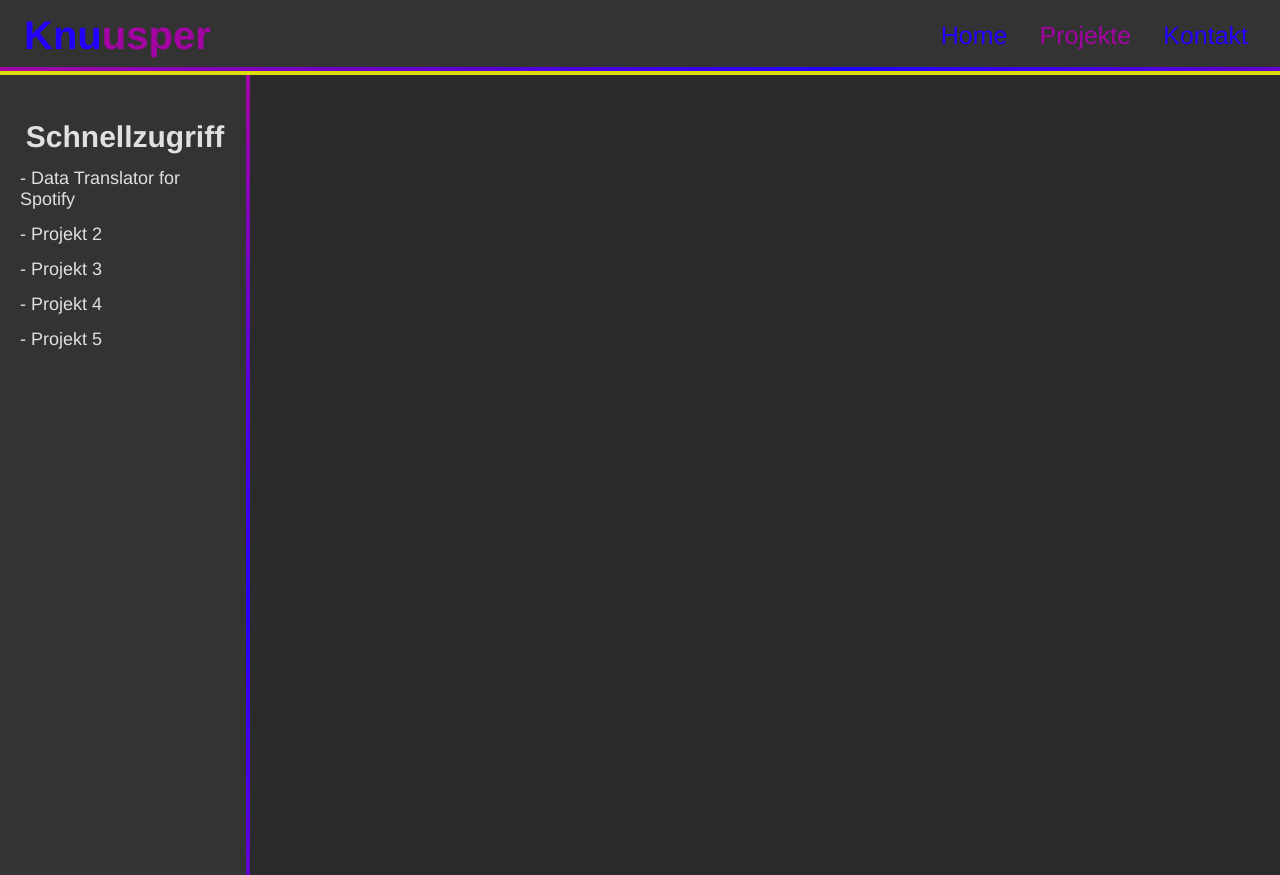
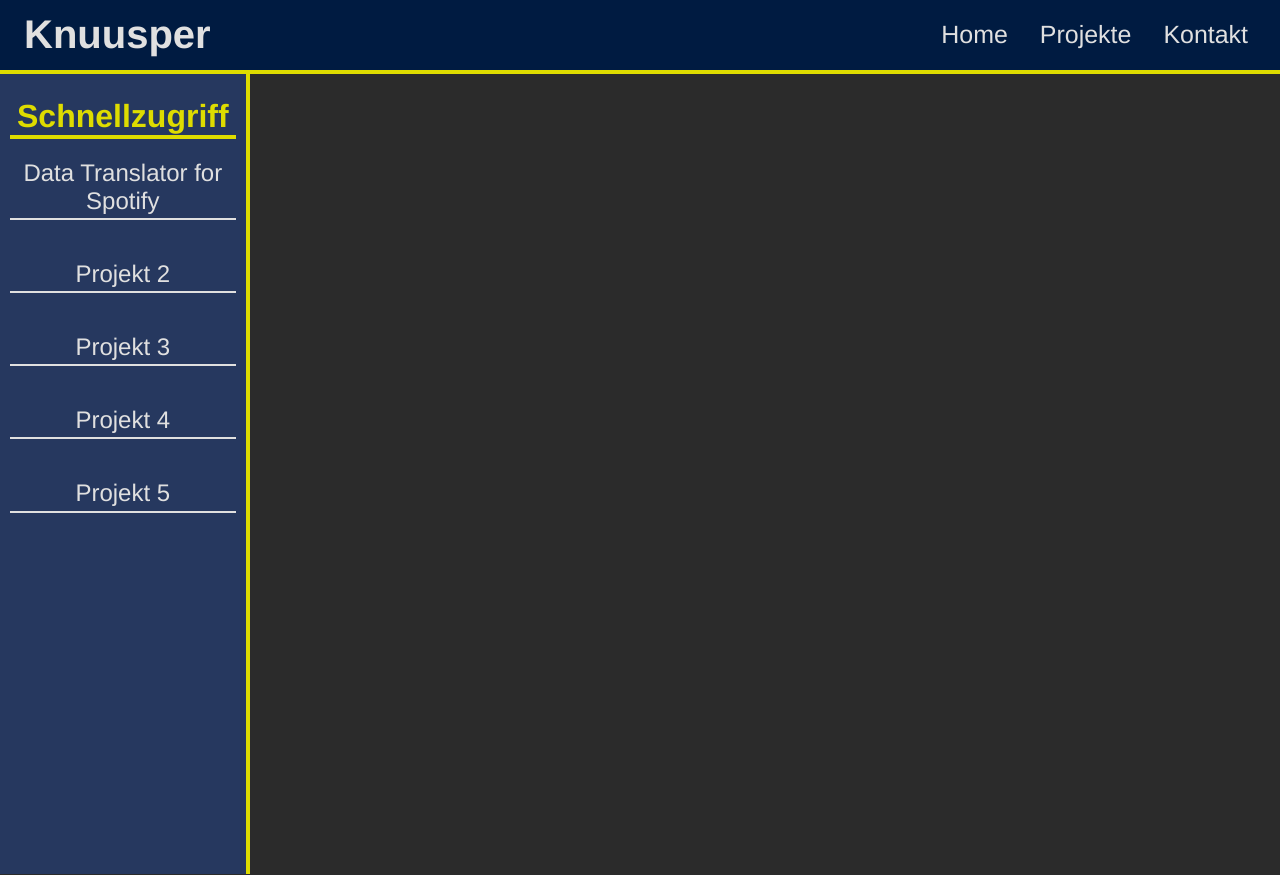
Before and after one commit to Timo348/ServerSeite, a plain HTML site: page Projekte.html in a window 1280 px wide. Drawn offline with Linux system fonts and the light colour scheme.

Commit message:
Kein bock mehr

```diff
--- a/Projekte.html
+++ b/Projekte.html
@@ -9,24 +9,23 @@
 <body>
     <nav>
         <div class="logo">
-            <span class="blau">Knu</span>
-            <span class="gelb">usper</span>
+            <span>Knuusper</span>
         </div>
         <ul>
-            <li><a class="blau" href="index.html">Home</a></li>
-            <li><a class="gelb" href="Projekte.html">Projekte</a></li>
-            <li><a class="blau" href="kontakt.html">Kontakt</a></li>
+            <li><a href="index.html">Home</a></li>
+            <li><a href="Projekte.html">Projekte</a></li>
+            <li><a href="kontakt.html">Kontakt</a></li>
         </ul>
     </nav>
     <main>
         <div class="box_links1">
         <ul>
             <li><h3>Schnellzugriff</h3></li>
-            <li><a href="data_reader_spoti/data_translator_spoti.html">- Data Translator for Spotify</a></li>
-            <li><a href="#">- Projekt 2</a></li>
-            <li><a href="#">- Projekt 3</a></li>
-            <li><a href="#">- Projekt 4</a></li>
-            <li><a href="#">- Projekt 5</a></li>
+            <li><a href="data_reader_spoti/data_translator_spoti.html">Data Translator for Spotify</a></li>
+            <li><a href="#">Projekt 2</a></li>
+            <li><a href="#">Projekt 3</a></li>
+            <li><a href="#">Projekt 4</a></li>
+            <li><a href="#">Projekt 5</a></li>
         </ul>
 
         </div>
--- a/data_reader_spoti/data.css
+++ b/data_reader_spoti/data.css
@@ -1,79 +1,4 @@
-/* Reset & Basis */
-* {
-  margin: 0;
-  padding: 0;
-  box-sizing: border-box;
-}
 
-html, body {
-  height: 100%;
-}
-
-body {
-  font-family: Arial, sans-serif;
-  background-color: #2b2b2b;
-  color: #e0e0e0;
-  line-height: 1.5;
-}
-
-/* Navigation */
-nav {
-  display: flex;
-  justify-content: space-between;
-  align-items: center;
-  position: relative;
-  background-color: #333333;
-  padding: 0.75rem 1.5rem;
-}
-
-nav::after {
-  content: "";
-  position: absolute;
-  bottom: 0;
-  left: 0;
-  width: 100%;
-  height: 3px;
-  background: linear-gradient(to right, #a404a4, #2200ff, #a404a4, #2200ff);
-  background-size: 200% 100%;
-  animation: slideGradient 5s linear infinite;
-}
-
-@keyframes slideGradient {
-  to { background-position: 100% 0; }
-}
-
-.logo {
-  display: flex;
-  align-items: center;
-  font-size: 2.5rem;
-  font-weight: bold;
-
-}
-
-.lila { color: #a404a4; }
-.blau { color: #2200ff; }
-
-nav ul {
-  list-style: none;
-  display: flex;
-}
-
-nav li + li {
-  margin-left: 1rem;
-}
-
-nav a {
-  text-decoration: none;
-  color: #e0e0e0;
-  padding: 0.25rem 0.5rem;
-  transition: color 0.1s ease;
-}
-
-nav a:hover {
-  color: #800080;
-}
-
-/* Hauptbereich */
 main {
   max-width: 900px;
   margin: 2rem auto;
@@ -100,7 +25,7 @@ h3 {
   margin: 0.75rem 0 0.5rem;
 }
 
-/* Formulare (Datum, Datei, Button) */
+
 label {
   display: inline-block;
   margin: 0.25rem 0.75rem 0.25rem 0;
--- a/index.css
+++ b/index.css
@@ -28,7 +28,7 @@ nav {
   background-color: var(--color-primary);
   padding: 0.75rem 1.5rem;
   height: 4.6rem;
-  border-bottom: 4px solid var(--color-secondary);
+  border-bottom: 0.25rem solid var(--color-secondary);
 }
 
 .logo {
@@ -53,7 +53,7 @@ nav a {
   color: #e0e0e0;
   padding: 0.25rem 0.5rem;
   transition: color 0.1s ease;
-  font-size: 25px;
+  font-size: 1.56rem;
 }
 
 nav a:hover {
--- a/styles/style1.css
+++ b/styles/style1.css
@@ -1,39 +1,9 @@
-/* Allgemeine Box groß */
-.box_groß1 {
-    background-color: #333333;
-    width: 300px;
-    height: 400px;
-    border-radius: 5%;
-    border: 1px solid #444;
-    margin: auto;
-    margin-top: 75px;
-    padding: 20px;
-}
-
-.box_groß1 h3 {
-    font-size: 25px;
-    text-align: center;
-    margin-bottom: 25px;
-}
-
-.box_groß1 a {
-    color: #e0e0e0;
-    text-decoration: none;
-    font-size: 20px;
-}
-
-.box_groß1 p {
-    color: #e0e0e0;
-    font-size: 20px;
-}
-
-/* Linke Sidebar Box */
 .box_links1 {
-    position: relative; /* Für ::after Positionierung wichtig */
-    background-color: #333333;
-    width: 250px;
+    position: relative;
+    background-color: var(--color-primary80);
+    width: 15.6rem;
     height: 100vh;
-    border-right: none; /* Entfernt statische Border, da wir animierte Linie mit ::after machen */
+    border-right: 0.25rem solid var(--color-secondary);
 }
 
 .box_links1 ul {
@@ -43,111 +13,20 @@
 }
 
 .box_links1 h3 {
-    color: #e0e0e0;
+    color: var(--color-secondary);
     text-align: center;
-    margin-top: 25px;
-    font-size: 30px;
+    margin-top: 0.25rem;
+    font-size: 2rem;
+    border-bottom: 0.25rem solid var(--color-secondary);
 }
 
 .box_links1 a {
+    text-align: center;
     text-decoration: none;
     color: #e0e0e0;
-    font-size: 18px;
+    font-size: 1.5rem;
+    border-bottom: 0.15rem solid var(--color-text);
+    padding-bottom: 0.2rem;
     display: block;
-    margin-top: 14px;
-    margin-left: 10px;
+    margin: 1.25rem 0;
 }
-
-/* Animierte Border rechts von .box_links1 */
-.box_links1::after {
-    content: "";
-    position: absolute;
-    top: 0;
-    right: 0; /* rechts an .box_links1 ansetzen */
-    width: 4px;
-    height: 100%;
-    background: linear-gradient(
-        to bottom,
-        #a404a4,
-        #2200ff,
-        #a404a4,
-        #2200ff
-    );
-    background-size: 100% 200%; /* nötig für vertikale Animation */
-    animation: slideGradient 5s linear infinite;
-    pointer-events: none; /* Verhindert Interaktion */
-}
-
-@keyframes slideGradient {
-    0% {
-        background-position: 0 0;
-    }
-    100% {
-        background-position: 0 100%;
-    }
-}
-
-/* Zusätzliche Styles für nav (aus deinem Beispiel) */
-nav {
-    display: flex;
-    justify-content: space-between;
-    align-items: center;
-    position: relative;
-    background-color: #333333;
-    padding: 0.75rem 1.5rem;
-    height: 75px;
-}
-
-nav::after {
-    content: "";
-    position: absolute;
-    bottom: 0;
-    left: 0;
-    width: 100%;
-    height: 4px;
-    background: linear-gradient(
-        to right,
-        #a404a4,
-        #2200ff,
-        #a404a4,
-        #2200ff
-    );
-    background-size: 200% 100%;
-    animation: slideGradient 5s linear infinite;
-}
-
-.logo {
-    display: flex;
-    align-items: center;
-    font-size: 2.5rem;
-    font-weight: bold;
-}
-
-.gelb {
-    color: #a404a4;
-}
-
-.blau {
-    color: #2200ff;
-}
-
-nav ul {
-    list-style: none;
-    display: flex;
-}
-
-nav li + li {
-    margin-left: 1rem;
-}
-
-nav a {
-    text-decoration: none;
-    color: #e0e0e0;
-    padding: 0.25rem 0.5rem;
-    transition: color 0.1s ease;
-    font-size: 25px;
-}
-
-nav a:hover {
-    color: #800080;
-}
```
Also changed, not shown: kontakt.html (+5 -14 lines).
